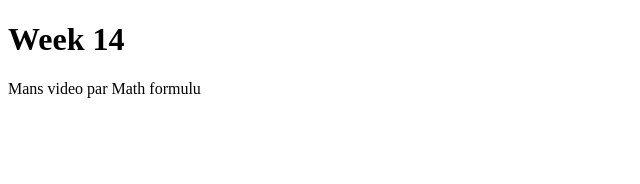
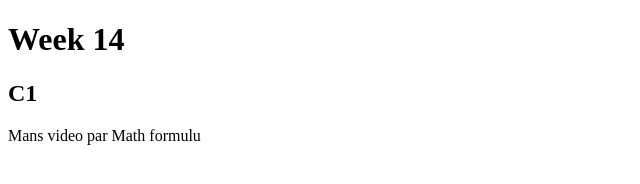
Before and after one commit to kreilisk24/RTR108C1, a plain HTML site: page docs/index.html in a window 1280 px wide. Shown: the whole page, without its empty margins (0-640 px from the left). Drawn offline with Linux system fonts and the light colour scheme.

Commit message:
Update index.html

```diff
--- a/docs/index.html
+++ b/docs/index.html
@@ -3,6 +3,7 @@
 <body>
 
 <h1>Week 14</h1>
+<h2>C1</h2>
 
 <p>Mans video par Math formulu</p>
 
```
